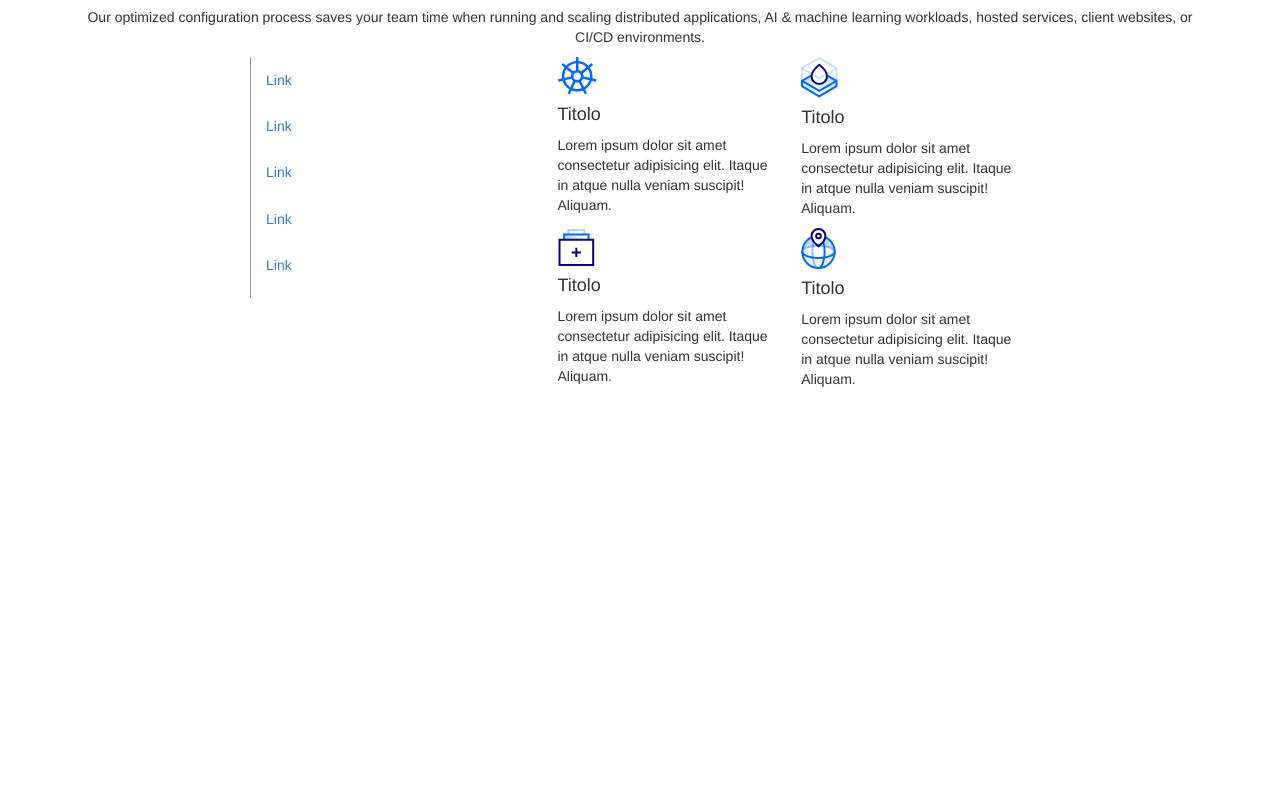
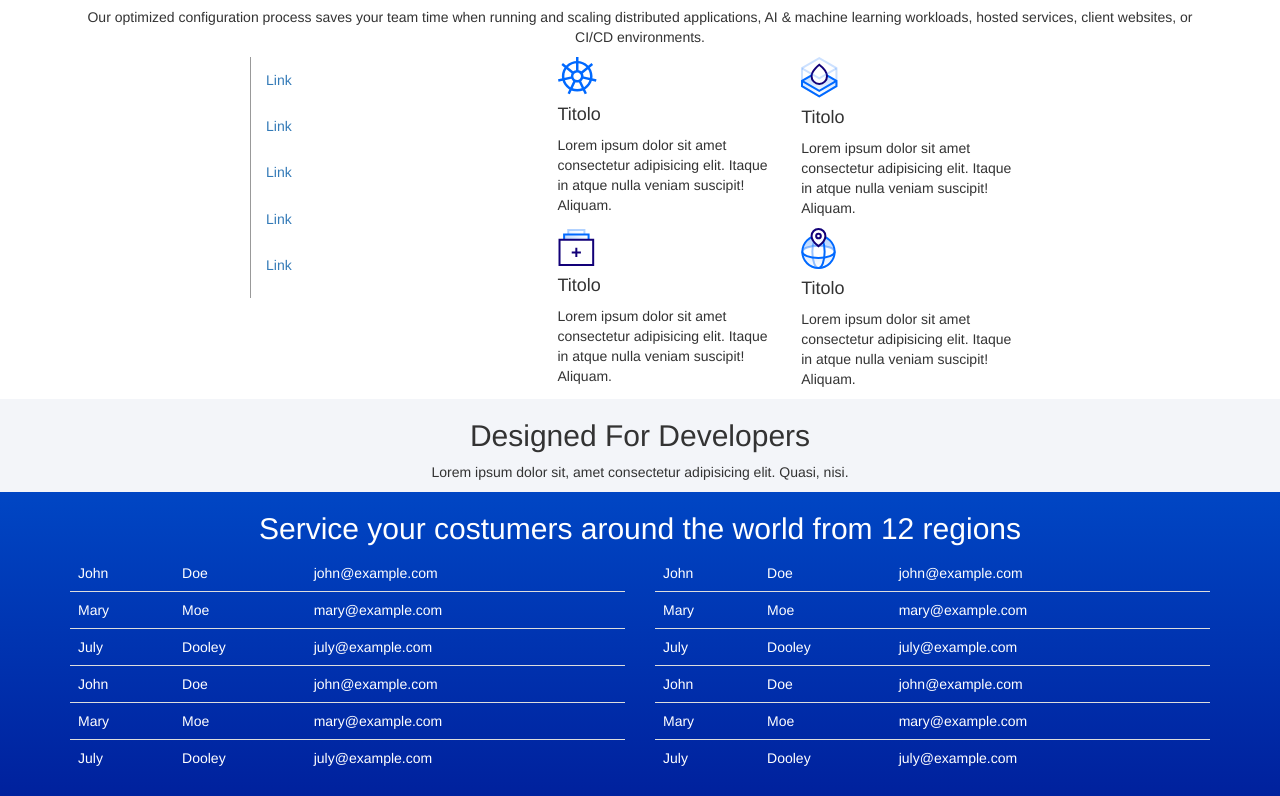
Before and after one commit to marcosigurta/html-css-digitalocean, a plain HTML site: page index.html in a window 1280 px wide. Shown: the part 588-1384 px from the top of the page. Before the commit the page ends 987 px from the top, so only its background shows below. Drawn offline with nearby package versions, Linux system fonts and the light colour scheme.

Commit message:
Section-main-4 Table layout

```diff
--- a/css/style.css
+++ b/css/style.css
@@ -8,6 +8,14 @@
 
 .relative {
   position: relative;
+}
+
+.grey-bg {
+  background-color: #f3f5f9
+}
+
+.blue-bg {
+  background-image: linear-gradient(#0046c4, #00219d);
 }
 
 .white-text {
@@ -75,9 +83,6 @@
 
 /* Section-main-1 */
 
-#main #section-main-1 {
-  background-color: #f3f5f9;
-}
 
 
 /* Section-main-2 */
@@ -89,3 +94,12 @@
   list-style: none;
   padding: 5% 0;
 }
+
+/* Section-main-3 */
+
+
+/* Section-main-4 */
+#section-main-4 .table tr:first-of-type td{
+  border-top: none !important;
+  border-left: none !important;
+}
--- a/index.html
+++ b/index.html
@@ -134,7 +134,7 @@
     <!-- Main -->
 
     <main id="main">
-        <section id="section-main-1">
+        <section class="grey-bg" id="section-main-1">
             <div class="container">
                 <div class="row">
                     <div class="col-xs-12 text-center">
@@ -143,7 +143,7 @@
                             <div class="col-xs-6 col-md-2">
                                 <img src="img/docker.svg" alt="">
                             </div>
-                            <div class="col-xs-6 col-md-2"">
+                            <div class="col-xs-6 col-md-2">
                                 <img src=" img/gitlab.svg" alt="">
                             </div>
                             <div class="col-xs-6 col-md-2"">
@@ -170,7 +170,9 @@
                 <div class="row">
                     <div class="col-xs-12 text-center">
                         <h2>Deploy and scale seamlessly</h2>
-                        <p>Our optimized configuration process saves your team time when running and scaling distributed applications, AI & machine learning workloads, hosted services, client websites, or CI/CD environments.</p>
+                        <p>Our optimized configuration process saves your team time when running and scaling distributed
+                            applications, AI & machine learning workloads, hosted services, client websites, or CI/CD
+                            environments.</p>
                     </div>
                 </div>
                 <div class="row">
@@ -188,28 +190,131 @@
                             <div class="col-xs-12 col-md-6 text-left">
                                 <img src="img/timone-section-2.svg" alt="">
                                 <h4>Titolo</h4>
-                              <p>Lorem ipsum dolor sit amet consectetur adipisicing elit. Itaque in atque nulla veniam suscipit! Aliquam.</p>
+                                <p>Lorem ipsum dolor sit amet consectetur adipisicing elit. Itaque in atque nulla veniam
+                                    suscipit! Aliquam.</p>
                             </div>
                             <div class="col-xs-12 col-md-6 text-left">
                                 <img src="img/waterDrop-section-2.svg" alt="">
                                 <h4>Titolo</h4>
-                            <p>Lorem ipsum dolor sit amet consectetur adipisicing elit. Itaque in atque nulla veniam suscipit! Aliquam.</p>
+                                <p>Lorem ipsum dolor sit amet consectetur adipisicing elit. Itaque in atque nulla veniam
+                                    suscipit! Aliquam.</p>
                             </div>
                             <div class="col-xs-12 col-md-6 text-left">
                                 <img src="img/click-section-2.svg" alt="">
                                 <h4>Titolo</h4>
-                            <p>Lorem ipsum dolor sit amet consectetur adipisicing elit. Itaque in atque nulla veniam suscipit! Aliquam.</p>
+                                <p>Lorem ipsum dolor sit amet consectetur adipisicing elit. Itaque in atque nulla veniam
+                                    suscipit! Aliquam.</p>
                             </div>
                             <div class="col-xs-12 col-md-6 text-left">
                                 <img src="img/global-section-2.svg" alt="">
                                 <h4>Titolo</h4>
-                            <p>Lorem ipsum dolor sit amet consectetur adipisicing elit. Itaque in atque nulla veniam suscipit! Aliquam.</p>
+                                <p>Lorem ipsum dolor sit amet consectetur adipisicing elit. Itaque in atque nulla veniam
+                                    suscipit! Aliquam.</p>
                             </div>
                         </div>
                     </div>
                 </div>
             </div>
         </section>
+
+
+        <section class="grey-bg text-center" id="section-main-3">
+            <div class="container">
+                <div class="row">
+                    <div class="col-xs-12">
+                        <h2>Designed For Developers</h2>
+                        <p>Lorem ipsum dolor sit, amet consectetur adipisicing elit. Quasi, nisi.</p>
+                    </div>
+                </div>
+            </div>
+        </section>
+
+
+        <section class="blue-bg white-text" id="section-main-4">
+            <div class="container">
+                <div class="row">
+                    <div class="col-xs-12 text-center">
+                        <h2>Service your costumers around the world from 12 regions</h2>
+                    </div>
+                </div>
+                <div class="row">
+                    <div class="col-xs-12 col-md-6">
+                        <table class="table">
+                            <tbody>
+                                <tr>
+                                    <td>John</td>
+                                    <td>Doe</td>
+                                    <td>john@example.com</td>
+                                </tr>
+                                <tr>
+                                    <td>Mary</td>
+                                    <td>Moe</td>
+                                    <td>mary@example.com</td>
+                                </tr>
+                                <tr>
+                                    <td>July</td>
+                                    <td>Dooley</td>
+                                    <td>july@example.com</td>
+                                </tr>
+                                <tr>
+                                    <td>John</td>
+                                    <td>Doe</td>
+                                    <td>john@example.com</td>
+                                </tr>
+                                <tr>
+                                    <td>Mary</td>
+                                    <td>Moe</td>
+                                    <td>mary@example.com</td>
+                                </tr>
+                                <tr>
+                                    <td>July</td>
+                                    <td>Dooley</td>
+                                    <td>july@example.com</td>
+                                </tr>
+                            </tbody>
+                        </table>
+                    </div>
+                    <div class="col-xs-12 col-md-6">
+                        <table class="table">
+                            <tbody>
+                                <tr>
+                                    <td>John</td>
+                                    <td>Doe</td>
+                                    <td>john@example.com</td>
+                                </tr>
+                                <tr>
+                                    <td>Mary</td>
+                                    <td>Moe</td>
+                                    <td>mary@example.com</td>
+                                </tr>
+                                <tr>
+                                    <td>July</td>
+                                    <td>Dooley</td>
+                                    <td>july@example.com</td>
+                                </tr>
+                                <tr>
+                                    <td>John</td>
+                                    <td>Doe</td>
+                                    <td>john@example.com</td>
+                                </tr>
+                                <tr>
+                                    <td>Mary</td>
+                                    <td>Moe</td>
+                                    <td>mary@example.com</td>
+                                </tr>
+                                <tr>
+                                    <td>July</td>
+                                    <td>Dooley</td>
+                                    <td>july@example.com</td>
+                                </tr>
+                            </tbody>
+                        </table>
+                    </div>
+                </div>
+            </div>
+
+
+        </section>
     </main>
 </body>
 
```
Lines whose indentation alone changed are shown as unchanged.
